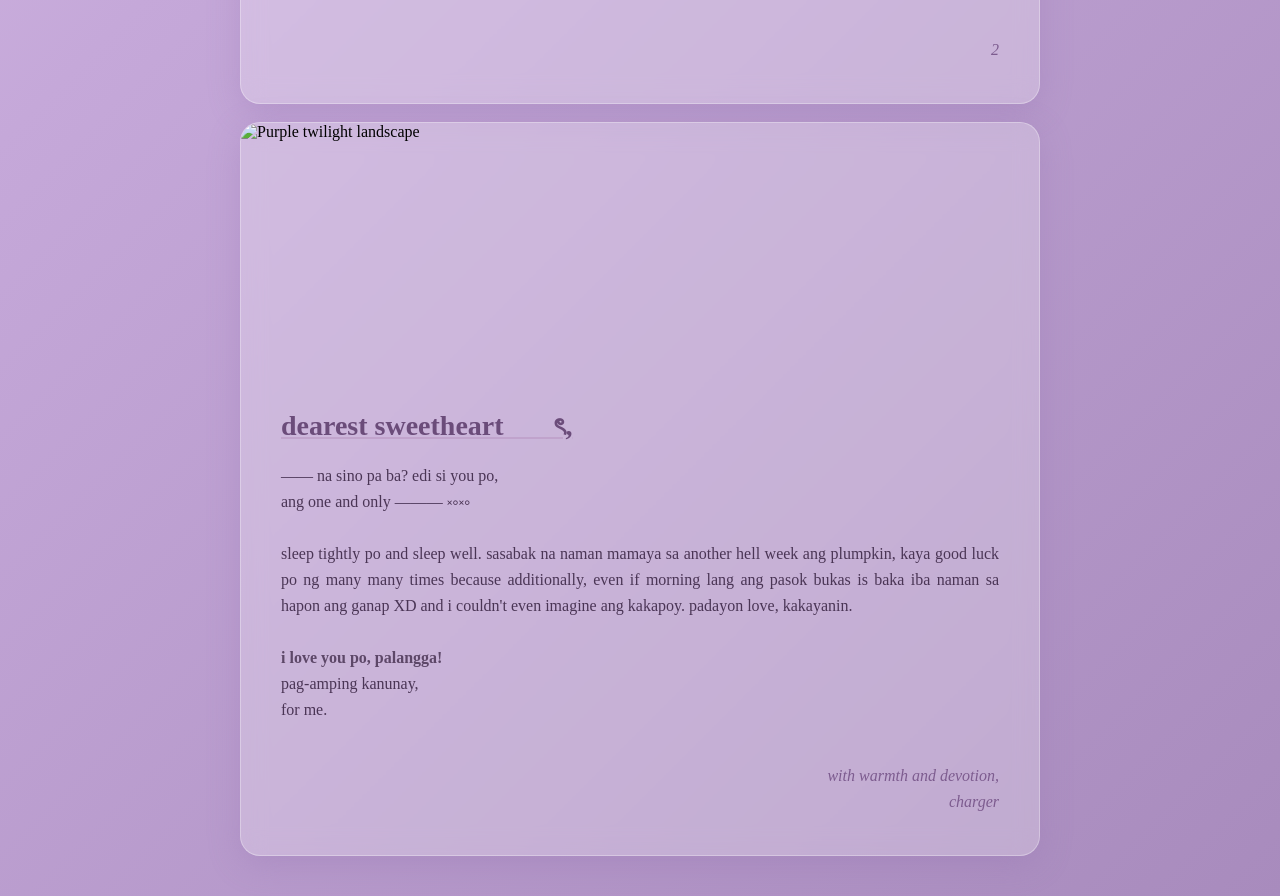
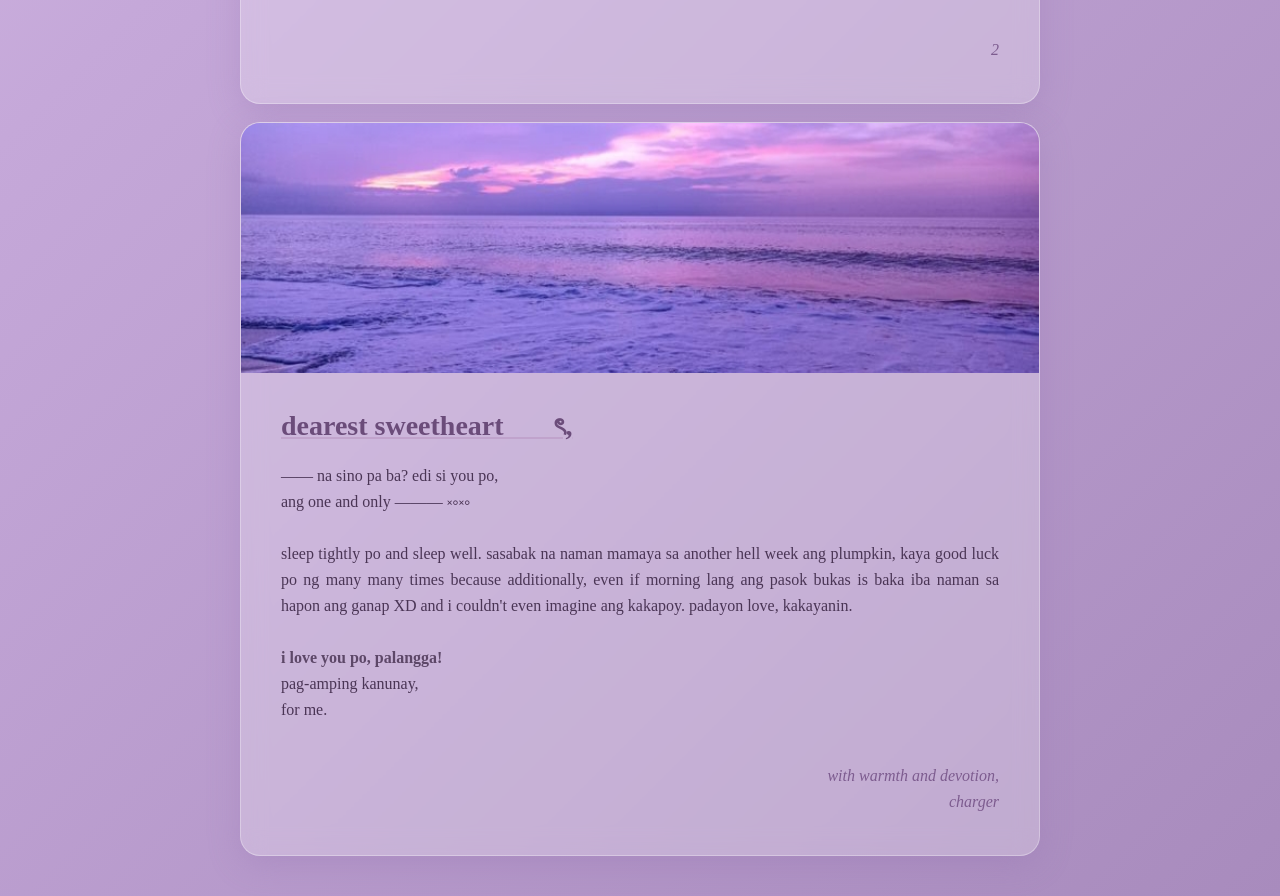
Before and after one commit to oreocakeu/BerryQuiet_InaudibleInks_Archive, a plain HTML site: page letter.html in a window 1280 px wide. Shown: the part 1890-2786 px from the top of the page. Drawn offline with Linux system fonts and the light colour scheme.

Commit message:
Update letter.html

```diff
--- a/letter.html
+++ b/letter.html
@@ -258,7 +258,7 @@
 
             <div class="container">
         <div class="letter-card">
-            <img src="photo3.jpeg"
+            <img src="photo3.jpg"
                  alt="Purple twilight landscape"
                  class="photo-header">
 
```
